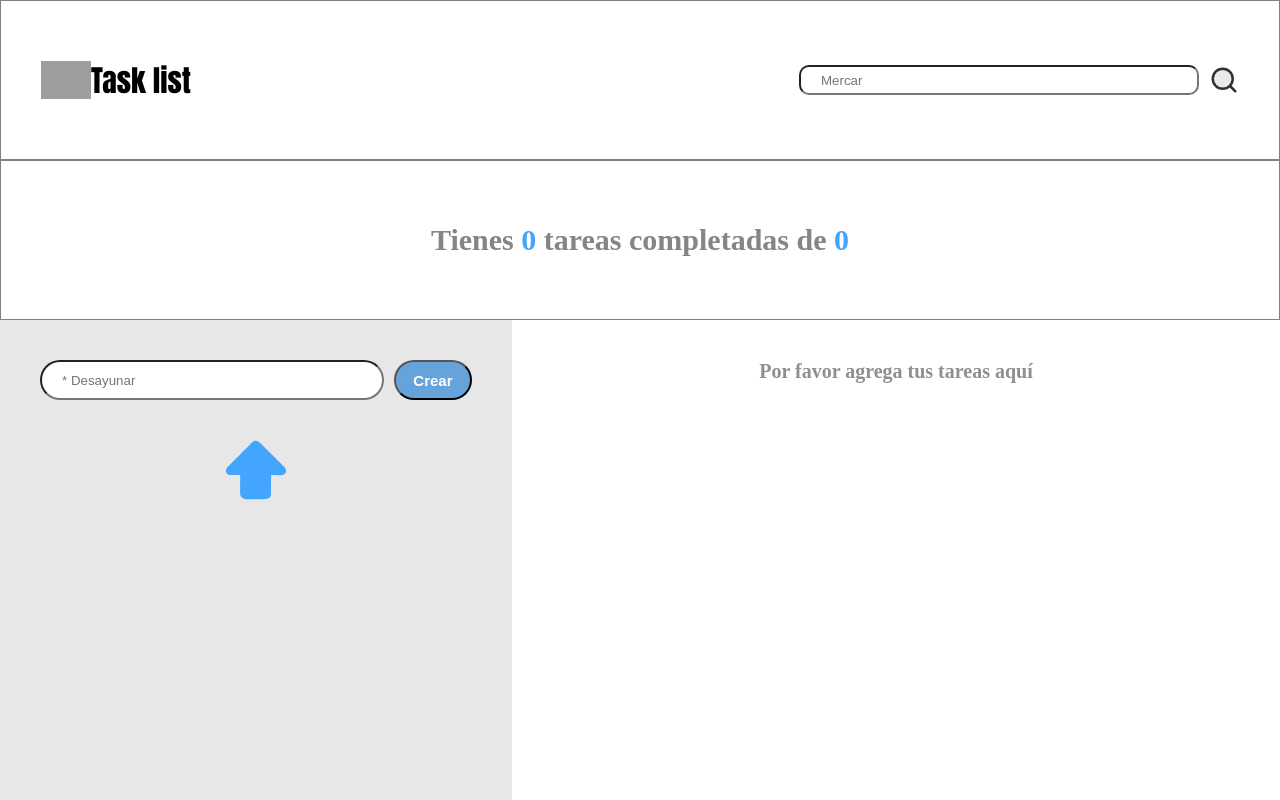
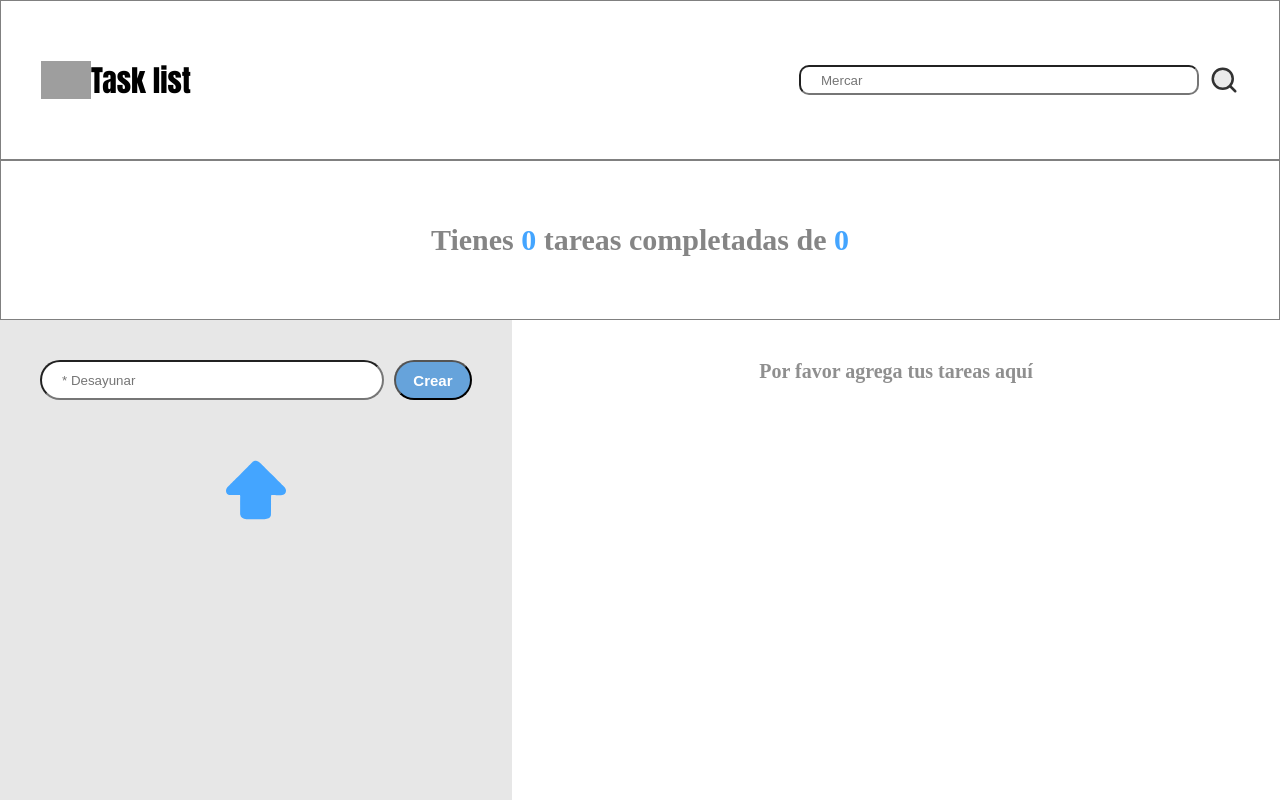
Before and after one commit to WSQuintero/listaDeTareas, a React (Vite) app: page / in a window 1280 px wide. Built offline with nearby package versions, Linux system fonts and the light colour scheme; grey boxes are pictures that could not be loaded.

Commit message:
agregando componente svg arrow

```diff
--- /dev/null
+++ b/src/components/Main/ContainerAddTask/ArrowUp.jsx/ArrowUp.jsx
@@ -0,0 +1,43 @@
+import React from 'react'
+
+function ArrowUp () {
+  return (
+    <>
+      <xml version='1.0' />
+      <svg
+        className='giff'
+        version='1.0'
+        xmlns='http://www.w3.org/2000/svg'
+        width='1280.000000pt'
+        height='1247.000000pt'
+        viewBox='0 0 1280.000000 1247.000000'
+        preserveAspectRatio='xMidYMid meet'
+      >
+        <metadata>
+          Created by potrace 1.15, written by Peter Selinger 2001-2017
+        </metadata>
+        <g
+          transform='translate(0.000000,1247.000000) scale(0.100000,-0.100000)'
+          fill='rgb(68, 165, 255)'
+          stroke='none'
+        >
+          <path
+            d='M6175 12456 c-127 -26 -246 -77 -380 -164 -53 -35 -336 -312 -1175
+-1151 -2382 -2383 -4318 -4328 -4357 -4376 -112 -139 -190 -293 -234 -461 -19
+-72 -23 -116 -24 -234 0 -189 28 -307 111 -470 114 -224 302 -356 584 -414
+155 -31 316 -36 1283 -36 l968 0 24 -26 c14 -15 30 -43 36 -63 19 -64 25 -231
+14 -406 -6 -106 -10 -803 -10 -1860 0 -1592 1 -1696 18 -1795 107 -616 530
+-929 1337 -990 178 -13 3616 -14 3835 0 405 25 657 80 879 191 102 52 152 86
+232 162 134 125 223 289 263 482 5 28 13 64 17 80 4 17 10 950 13 2075 6 2019
+6 2045 26 2084 44 87 91 97 385 79 880 -53 1445 -66 1701 -38 395 42 657 144
+842 329 139 140 219 343 234 593 15 273 -75 517 -292 788 -73 91 -222 244
+-416 425 -84 79 -1148 1136 -2364 2349 -1215 1212 -2257 2247 -2315 2299 -331
+300 -599 466 -857 532 -103 27 -285 34 -378 16z'
+          />
+        </g>
+      </svg>
+    </>
+  )
+}
+
+export { ArrowUp }
--- a/src/components/Main/ContainerAddTask/ContainerAddTask.jsx
+++ b/src/components/Main/ContainerAddTask/ContainerAddTask.jsx
@@ -1,14 +1,12 @@
 import React from 'react'
+import { ArrowUp } from './ArrowUp.jsx/ArrowUp'
 import './ContainerAddTask.css'
 
 function ContainerAddTask ({ children }) {
   return (
     <aside className='container-addTask'>
       {children}
-      <img
-        src='/arrowUp.svg'
-        className='giff'
-      ></img>
+      <ArrowUp />
     </aside>
   )
 }
```
Also changed, not shown: public/arrowUp.svg (deleted).
